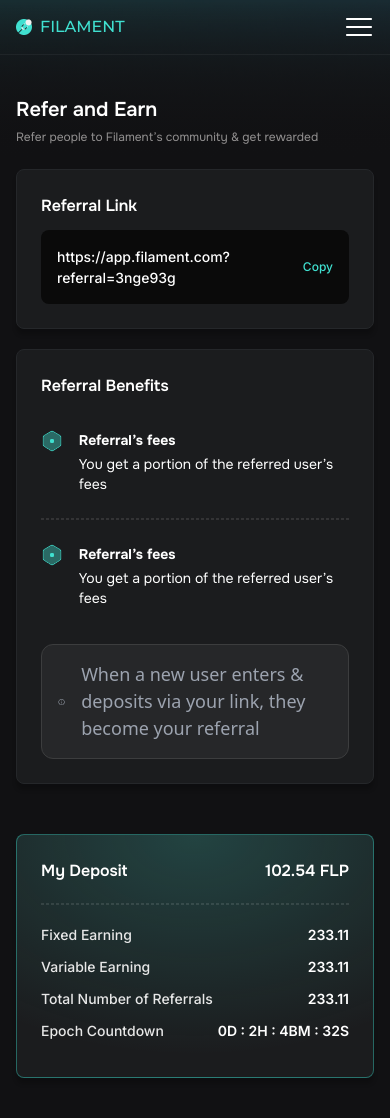
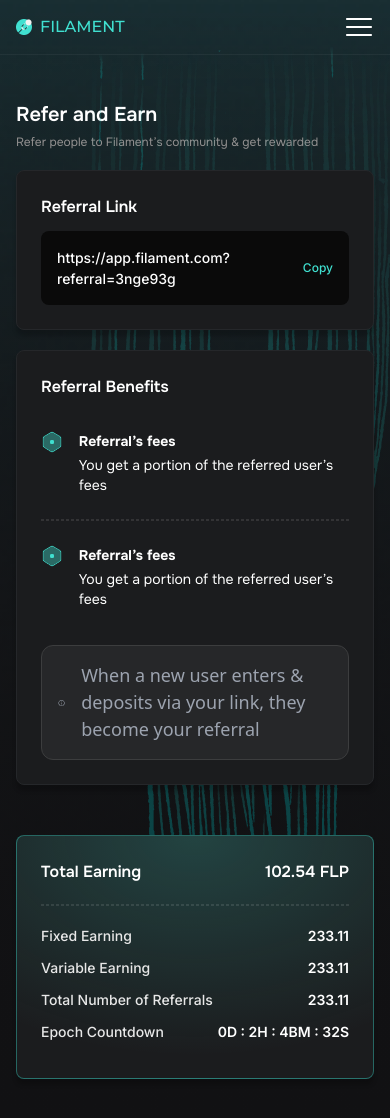
Before and after one commit to Abhishekment24/filmenttrade, a Next.js app: page /referral in a window 390 px wide. Shown: the top 1118 px of the page. Built offline with nearby package versions, Linux system fonts and the light colour scheme; some icons are missing.

Commit message:
create referral page background image

```diff
--- a/src/components/Pool/Leftcomponentside/Data/data.ts
+++ b/src/components/Pool/Leftcomponentside/Data/data.ts
@@ -80,3 +80,30 @@
     description: "223.11",
   },
 ];
+
+export const mdata = [
+  {
+    id: 1,
+
+    titles: "Fixed Earning",
+    description: "233.11",
+  },
+  {
+    id: 2,
+
+    titles: "Variable Earning",
+    description: "233.11",
+  },
+  {
+    id: 3,
+
+    titles: "Total Number of Referrals",
+    description: "233.11",
+  },
+  {
+    id: 4,
+
+    titles: "Epoch Countdown",
+    description: "0D : 2H : 4BM : 32S",
+  },
+];
--- a/src/components/Referral/Leftcomponentside/index.tsx
+++ b/src/components/Referral/Leftcomponentside/index.tsx
@@ -7,7 +7,7 @@
 
   return (
     <>
-      <div className="flex items-center flex-wrap max-[550px]:gap-4  bg-[#1B1C1E] mb-5 pool_box_shadow border-[1px] border-solid border-[#25272A] rounded-[8px] p-[24px] justify-between  w-full ">
+      <div className="flex items-center flex-wrap max-[550px]:gap-4  bg-[#1B1C1E] my-5 pool_box_shadow border-[1px] border-solid border-[#25272A] rounded-[8px] p-[24px] justify-between  w-full ">
         <div className="flex flex-col w-full">
           <span className="nav_font text-[#fff] text-[16px] font-semibold mb-[12px]">
             Referral Link
--- a/src/components/Referral/Rightcomponentside/index.tsx
+++ b/src/components/Referral/Rightcomponentside/index.tsx
@@ -1,27 +1,13 @@
 import React, { useState } from "react";
-import Link from "next/link";
-import Image from "next/image";
+import { mdata } from "@/components/Pool/Leftcomponentside/Data/data";
 
-import Suppliedicon from "../../../../public/assest/supplied.png";
-import Stakeicons from "../../../../public/assest/stakeicons.png";
-const tabs = [
-  {
-    title: "Deposit",
-    key: "deposit",
-  },
-  {
-    title: "Withdraw",
-    key: "withdraw",
-  },
-];
 const Rightcomponentside = () => {
-  const [selectedTab, setSelectedTab] = useState("deposit");
   return (
     <>
       <div className="pool_right_box p-[24px] pool_box_shadow ">
         <div className="flex justify-between">
           <p className="nav_font text-[#fff] text-base font-semibold">
-            My Deposit
+            Total Earning
           </p>
           <p className="nav_font text-[#fff] lg:text-[20px] text-base font-semibold">
             102.54 FLP
@@ -29,38 +15,19 @@
         </div>
         <div className="border-[1px] border-dashed border-[#FFFFFF1A] my-5"></div>
         <div className="">
-            <div className="flex justify-between items-center gap-3 my-3">
-              <p className="pool_font text-[#E8E8E8] text-sm font-medium">
-                Fixed Earning
-              </p>
-              <p className="pool_font text-[#fff] text-sm font-semibold ">
-                233.11
-              </p>
-            </div>
-            <div className="flex justify-between items-center gap-3 my-3">
-              <p className="pool_font text-[#E8E8E8] text-sm font-medium">
-                Variable Earning
-              </p>
-              <p className="pool_font text-[#fff] text-sm font-semibold ">
-                233.11
-              </p>
-            </div>
-            <div className="flex justify-between items-center gap-3 my-3">
-              <p className="pool_font text-[#E8E8E8] text-sm font-medium">
-                Total Number of Referrals
-              </p>
-              <p className="pool_font text-[#fff] text-sm font-semibold ">
-                233.11
-              </p>
-            </div>
-            <div className="flex justify-between items-center gap-3 my-3">
-              <p className="pool_font text-[#E8E8E8] text-sm font-medium">
-                Epoch Countdown
-              </p>
-              <p className="pool_font text-[#fff] text-sm font-semibold ">
-                0D : 2H : 4BM : 32S
-              </p>
-            </div>
+                {mdata.map((item, index) => (
+                  <div
+                    key={index}
+                    className="flex justify-between items-center gap-3 my-3"
+                  >
+                    <p className="pool_font text-[#E8E8E8] text-sm font-medium">
+                      {item.titles}
+                    </p>
+                    <p className="pool_font text-[#fff] text-sm font-semibold ">
+                      {item.description}
+                    </p>
+                  </div>
+                ))}
         </div>
       </div>
     </>
--- a/src/components/Referral/index.tsx
+++ b/src/components/Referral/index.tsx
@@ -1,6 +1,6 @@
 import React, { useState } from "react";
 import Image from "next/image";
-import Poolicons from "../../../public/assest/poolicons.png";
+import RefferralBg from "../../../public/assest/referral-bg.png";
 
 import Rightcomponentside from "./Rightcomponentside";
 import Leftcomponentside from "./Leftcomponentside";
@@ -8,8 +8,15 @@
 const Referral = () => {
   return (
     <>
-      <section className="max-[1023px]:overflow-hidden relative">
-        <div className="pt-[95px] pb-[24px] pool_bg lg:sticky lg:top-0 z-10">
+      <section className="py-[100px] pool_bg lg:h-[60px] max-[1023px]:overflow-hidden ">
+          <div className="referal-bg">
+            <Image
+              className=""
+              priority
+              src={RefferralBg}
+              alt="Lock"
+            />
+          </div>
           <div className="container mx-auto max-[1023px]:px-4">
             <div className="flex items-center gap-[16px]">
               <div className="flex flex-col gap-[4px]">
@@ -22,9 +29,8 @@
               </div>
             </div>
           </div>
-        </div>
         <div className="container mx-auto max-[1023px]:px-4">
-          <div className="flex items-start gap-[30px] lg:flex-row flex-col w-full relative  pb-[80px]">
+          <div className="flex items-start gap-[30px] lg:flex-row flex-col w-full relative ">
             <div className="lg:w-[65%] w-full lg:overflow-y-auto">
               <Leftcomponentside />
             </div>
--- a/src/styles/globals.css
+++ b/src/styles/globals.css
@@ -163,6 +163,26 @@
   background-repeat: no-repeat;
   z-index: 9;
 }
+
+/* Referral CSS */
+
+
+.referal-bg{
+  content: '';
+  position: fixed;
+  top: 0;
+  right: 0;
+  /* background-image: url(../../public/assest/referral-bg.png);
+  background-repeat: no-repeat;
+  background-size: contain; */
+  width: 100%;
+  height: 100vh;
+  display: flex;
+  justify-content: end;
+  align-items: end;
+  text-align: end;
+}
+
 /*-------------------responsive css ------------*/
 @media (max-width: 1023px) {
   .pool_bg {
```
Also changed, not shown: public/assest/referral-bg.png (added).
